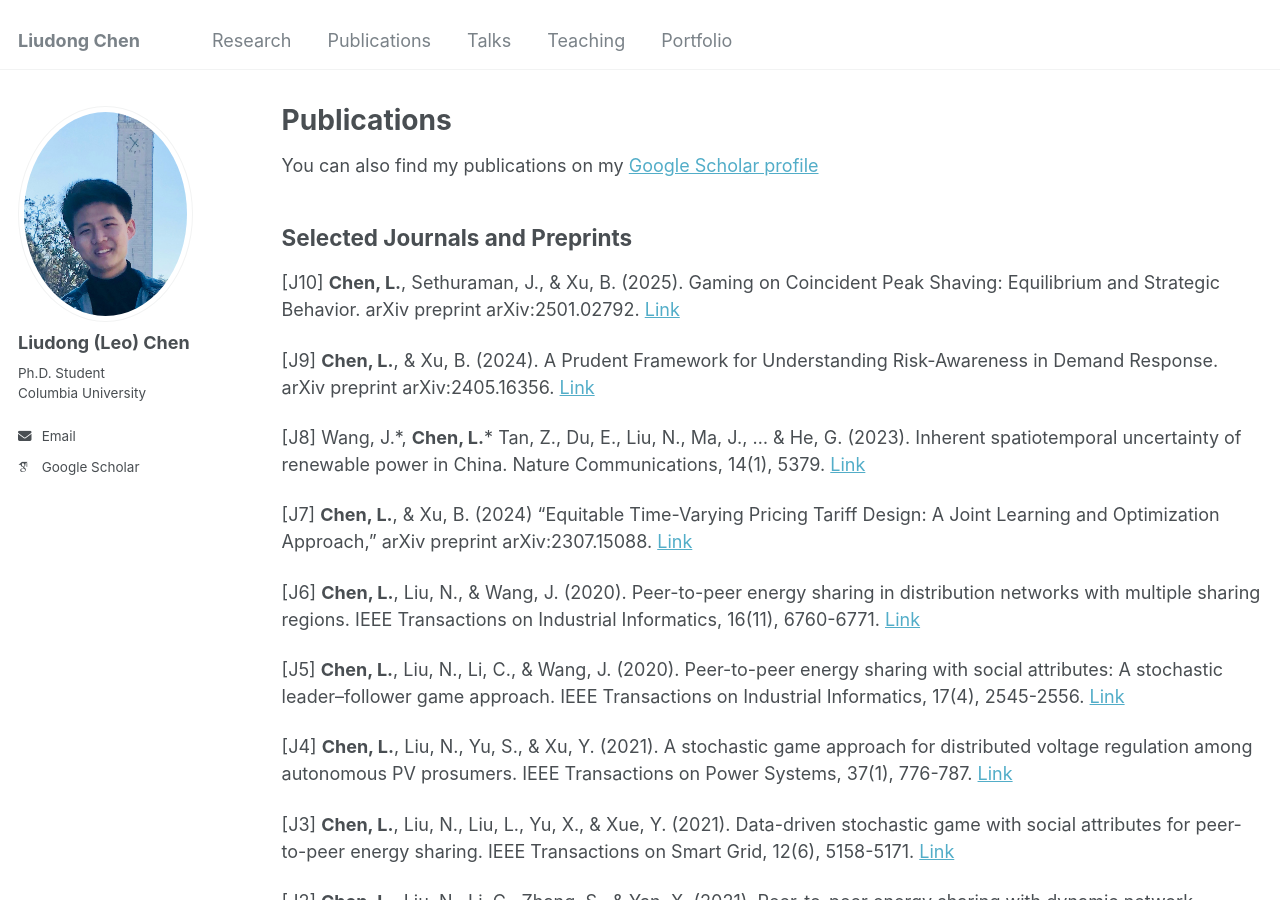
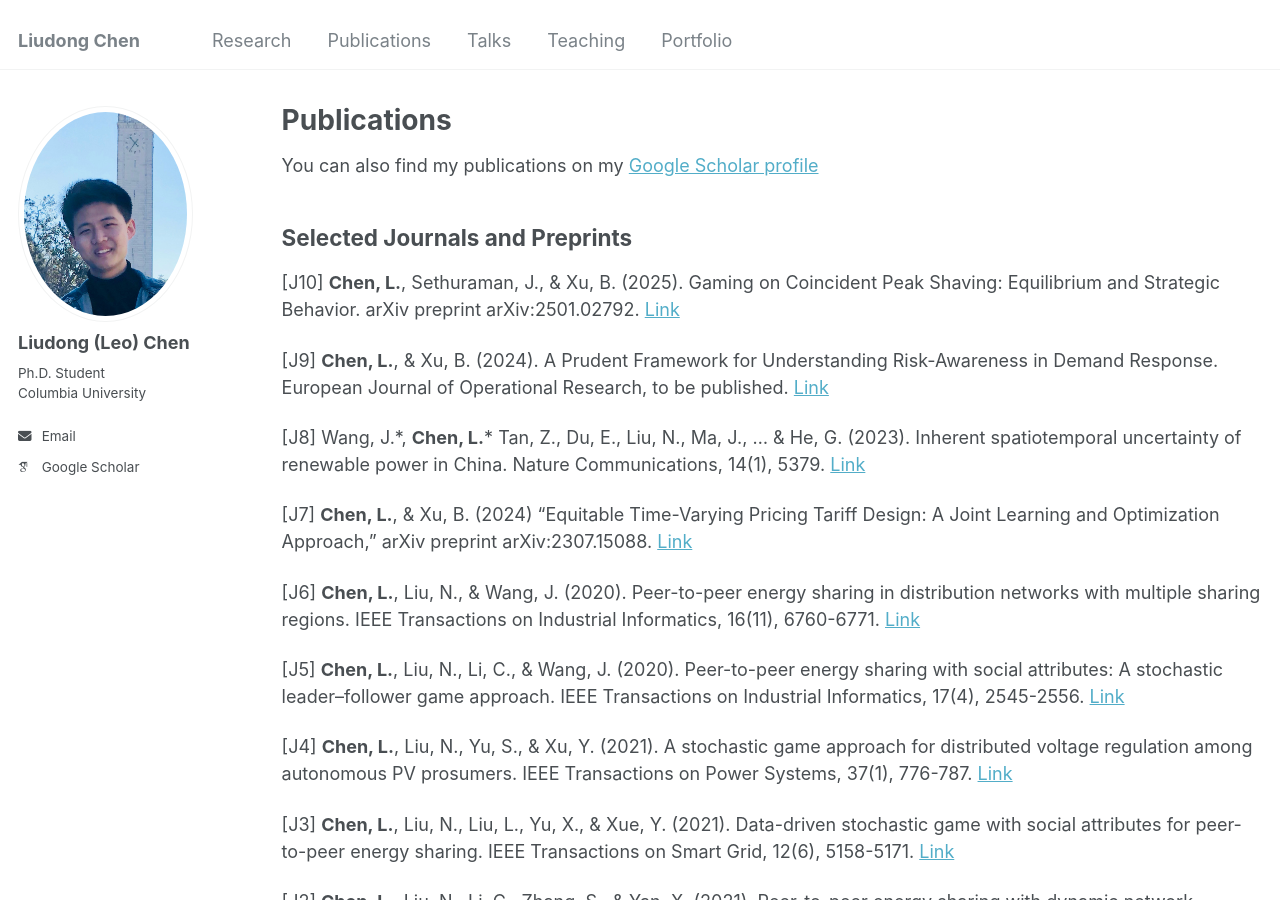
Before and after one commit to liudong-chen/liudong-chen.github.io, a Jekyll site: the page built from _pages/publications.md, in a window 1280 px wide and 900 px high. Built offline with Jekyll 4.4.1, drawn with Linux system fonts in a browser that asks for light colours; some web fonts are replaced.

Commit message:
Update publications.md
Signed-off-by: liudong-chen <115952987+liudong-chen@users.noreply.github.com>

```diff
--- a/_pages/publications.md
+++ b/_pages/publications.md
@@ -15,7 +15,7 @@ You can also find my publications on my [Google Scholar profile](https://scholar
 
 [J10] **Chen, L.**, Sethuraman, J., & Xu, B. (2025). Gaming on Coincident Peak Shaving: Equilibrium and Strategic Behavior. arXiv preprint 	arXiv:2501.02792. [Link](https://arxiv.org/abs/2501.02792)
 
-[J9] **Chen, L.**, & Xu, B. (2024). A Prudent Framework for Understanding Risk-Awareness in Demand Response. arXiv preprint arXiv:2405.16356. [Link](https://arxiv.org/abs/2405.16356)
+[J9] **Chen, L.**, & Xu, B. (2024). A Prudent Framework for Understanding Risk-Awareness in Demand Response. European Journal of Operational Research, to be published. [Link](https://arxiv.org/abs/2405.16356)
 
 [J8] Wang, J.\*, **Chen, L.**\* Tan, Z., Du, E., Liu, N., Ma, J., ... & He, G. (2023). Inherent spatiotemporal uncertainty of renewable power in China. Nature Communications, 14(1), 5379. [Link](https://www.nature.com/articles/s41467-023-40670-7)
 
```
